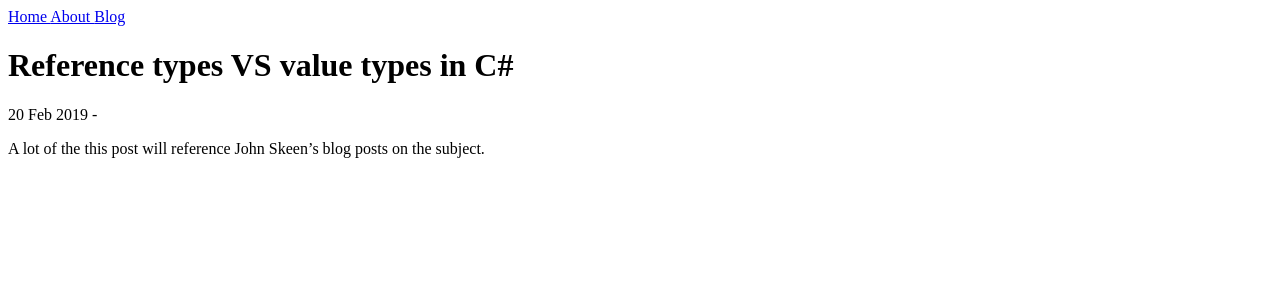
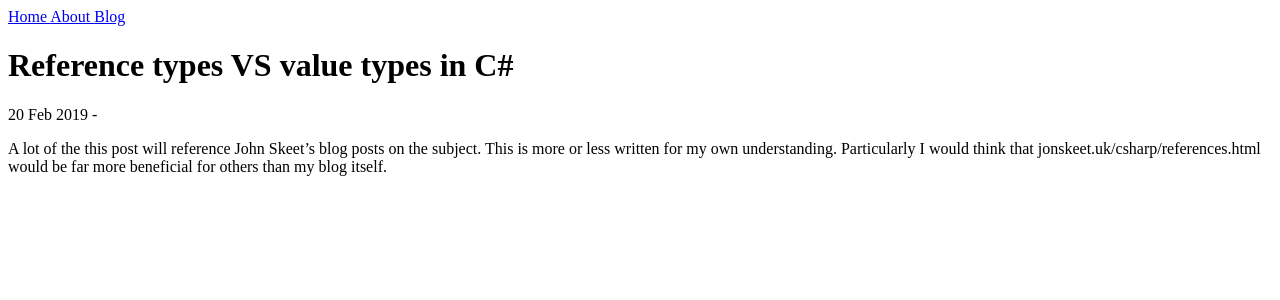
Before and after one commit to mldelaney94/mldelaney94.github.io, a Jekyll site: the page built from _posts/2019-02-20-ref-value-types.markdown, in a window 1280 px wide. Shown: the top 300 px of the page. Built offline with Jekyll 4.4.1, drawn with Linux system fonts in a browser that asks for light colours.

````diff
--- a/_posts/2019-02-20-pass-by-ref-or-value.markdown
+++ b/_posts/2019-02-20-pass-by-ref-or-value.markdown
@@ -61,7 +61,7 @@ printf("%d\n", x);
 ```
 What do you think will be printed out?
 
-3. We could use the pointer in place of p entirely
+3. We could use the pointer in place of x entirely
 ```C
 *ptr = 10;
 printf("%d\n", *ptr);
--- a/_posts/2019-02-20-ref-value-types.markdown
+++ b/_posts/2019-02-20-ref-value-types.markdown
@@ -3,4 +3,4 @@ layout: post
 title: "Reference types VS value types in C#"
 ---
 
-A lot of the this post will reference John Skeen's blog posts on the subject.
+A lot of the this post will reference John Skeet's blog posts on the subject. This is more or less written for my own understanding. Particularly I would think that jonskeet.uk/csharp/references.html would be far more beneficial for others than my blog itself.
````
